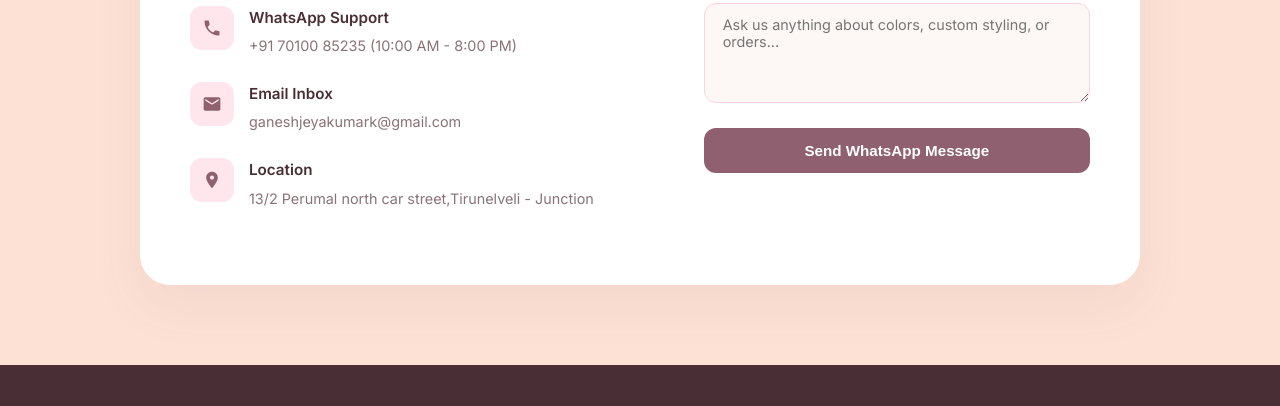
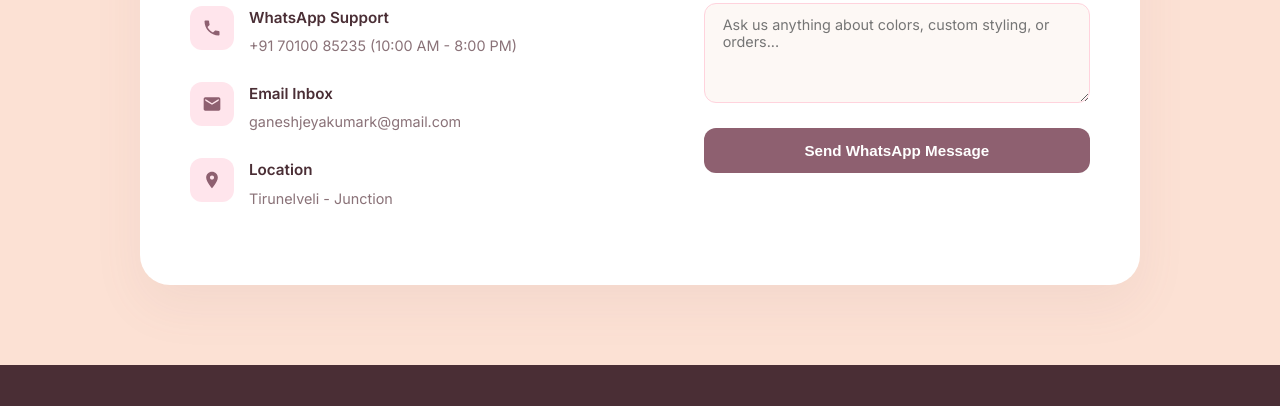
Before and after one commit to Ganeshjeyakumark/three-hearts-handmades, a website: page public/index.html in a window 1280 px wide. Shown: the part 3748-4154 px from the top of the page. Drawn offline with nearby package versions, Linux system fonts and the light colour scheme; no server answers; a web font is replaced by a local one.

```diff
--- a/public/index.html
+++ b/public/index.html
@@ -280,7 +280,7 @@
               </div>
               <div class="contact-text-box">
                 <h4>Location</h4>
-                <p>13/2 Perumal north car street,Tirunelveli - Junction</p>
+                <p>Tirunelveli - Junction</p>
               </div>
             </li>
           </ul>
```
